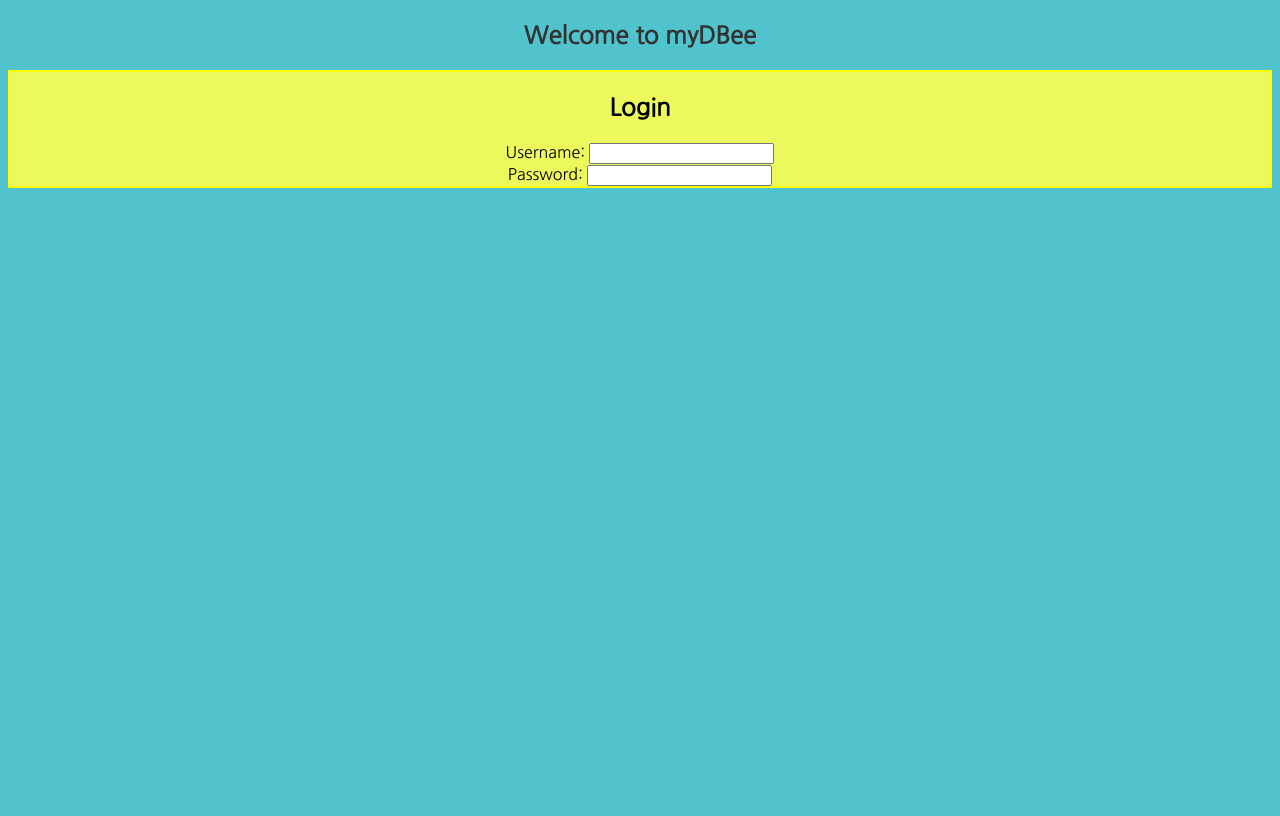
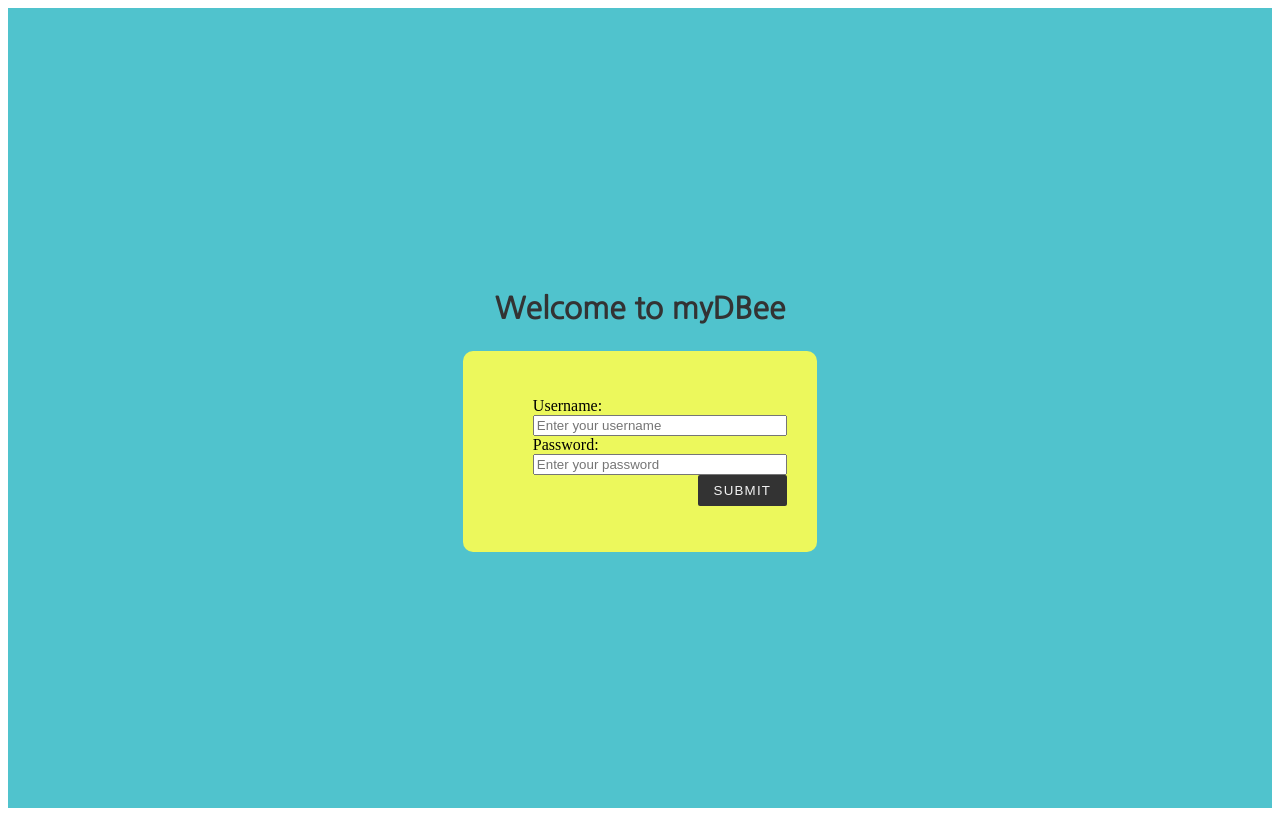
Before and after one commit to ravenusmc/myDB, a plain HTML site: page home.html in a window 1280 px wide. Drawn offline with Linux system fonts and the light colour scheme.

Commit message:
working on form

```diff
--- a/home.css
+++ b/home.css
@@ -7,18 +7,76 @@
   text-align: center
 }
 
-body {
+/* CSS for entire page */
+
+main {
   background-color: #50C3CD;
+  display: flex;
+  flex-direction: column;
+  align-items: center;
+  justify-content: center;
+  height: 100vh;
 }
+
 
 .home_title {
   color: #333;
+  font-size: 30px;
 }
 
+/* CSS for the form*/
 form {
-  border: 2px solid yellow;
   background-color: #ecf85C;
+  padding: 30px;
+  border-radius: 10px;
+}
+
+.flex-outer li {
   display: flex;
-  flex-direction: column;
+  flex-wrap: wrap;
   align-items: center;
 }
+
+.flex-outer > li > label,
+.flex-outer li p {
+  flex: 1 0 120px;
+  max-width: 220px;
+}
+
+.flex-outer > li > label + *,
+.flex-inner {
+  flex: 1 0 220px;
+}
+
+.flex-outer li button {
+  margin-left: auto;
+  padding: 8px 16px;
+  border: none;
+  background: #333;
+  color: #f2f2f2;
+  text-transform: uppercase;
+  letter-spacing: .09em;
+  border-radius: 2px;
+}
+
+.flex-inner li {
+  width: 100px;
+}
+
+
+/*form {
+  background-color: #ecf85C;
+  padding: 30px;
+  border-radius: 10px;
+}
+
+label {
+  display: inline-block;
+  width: 100px;
+  text-align: right;
+}
+
+input {
+  padding: 12px 20px;
+  box-sizing: border-box;
+}*/
--- a/home.html
+++ b/home.html
@@ -7,25 +7,49 @@
 </head>
 <body>
 
-  <section>
+  <main>
 
-    <h1 class='center font home_title'>Welcome to myDBee</h1>
-    <form>
-      <h2 class='font center'>Login</h2>
+    <section>
 
-      <div>
-        <label class='font'>Username: </label><input>
-      </div>
+      <h1 class='center font home_title'>Welcome to myDBee</h1>
 
-      <div>
-        <label class='font'>Password: </label><input>
-      </div>
+      <form>
+        <ul class='flex-outer'>
+          <li>
+            <label for="username">Username:</label>
+            <input type="text" placeholder="Enter your username">
+          </li>
+          <li>
+            <label for="username">Password:</label>
+            <input type="text" placeholder="Enter your password">
+          </li>
+          <li>
+            <button type="submit">Submit</button>
+          </li>
+        </ul>
 
-     </form>
+      </form>
 
-  </section>
+
+    </section>
+
+  </main>
 
 
 
 </body>
 </html>
+
+
+<!--       <form>
+        <h2 class='font center'>Login</h2>
+
+        <div>
+          <label class='font'>Username:</label><input>
+        </div>
+        <br>
+        <div>
+          <label class='font'>Password:</label><input>
+        </div>
+
+       </form> -->
```
